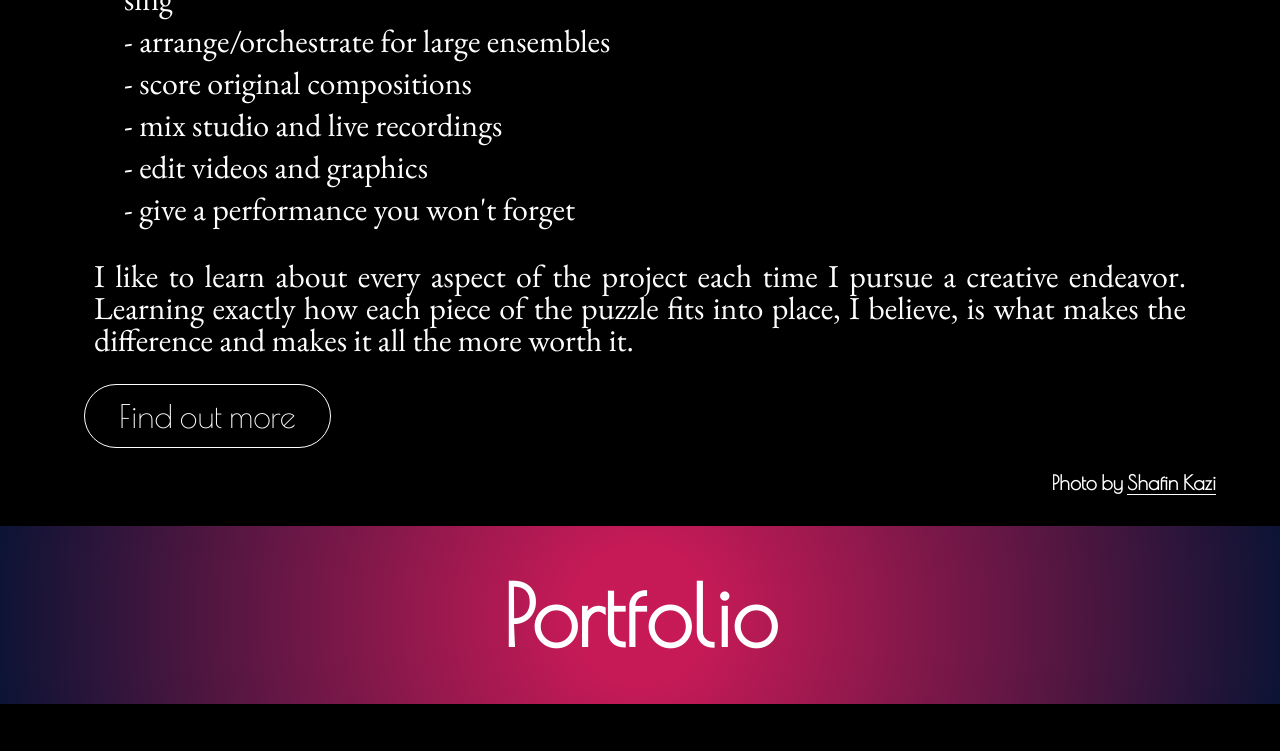
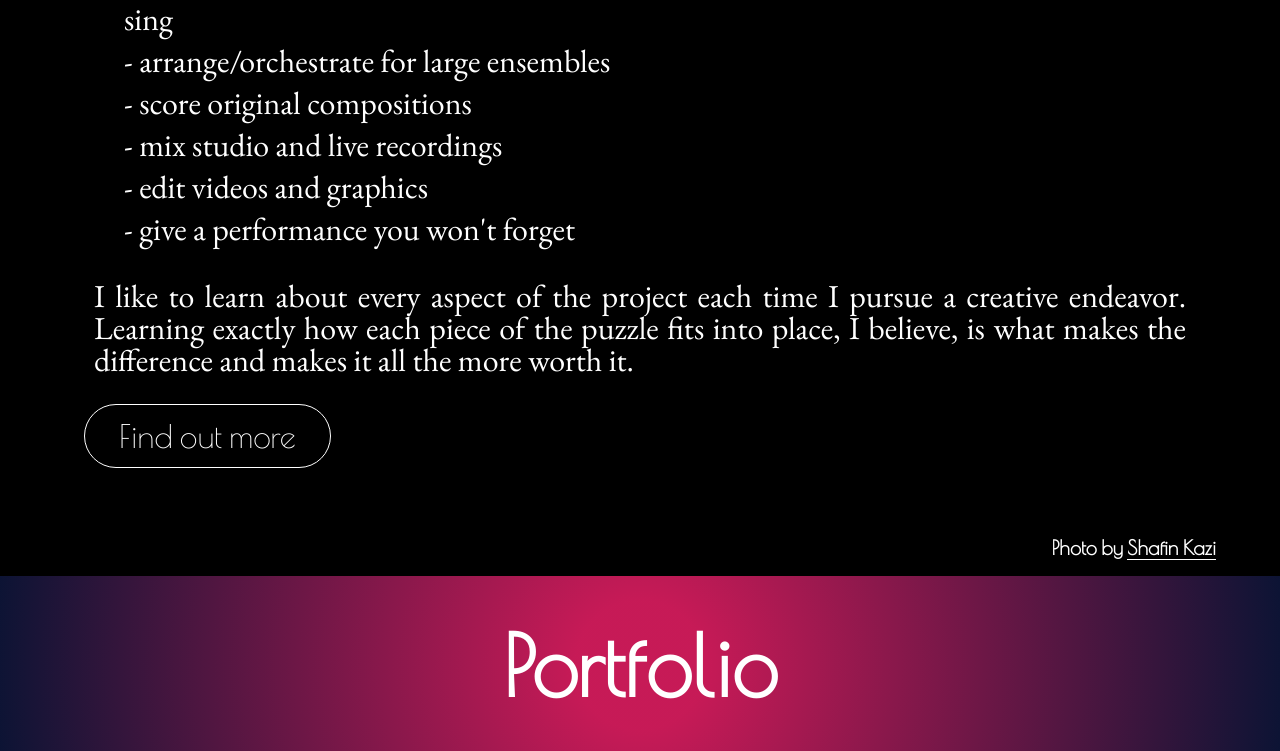
Before and after one commit to Rotomizer/Rotomizer.github.io, a plain HTML site: page index.html in a window 1280 px wide. Shown: the part 1195-1946 px from the top of the page. Drawn offline with nearby package versions, Linux system fonts and the light colour scheme.

Commit message:
Update Index and Stylesheet

```diff
--- a/PortfolioWebsite_Ex.css
+++ b/PortfolioWebsite_Ex.css
@@ -245,8 +245,8 @@ nav .fa {
     width: 90%;
     margin: auto;
     text-align: justify;
-    padding-top: 50px;
-    padding-bottom: 60px;
+    padding-top: 70px;
+    padding-bottom: 90px;
     h1 {
         font-size: var(--fontsize3);
         font-weight: 600;
@@ -275,7 +275,7 @@ nav .fa {
     h2 {
         float: right;
         position: relative;
-        top: 105px;
+        top: 150px;
         font-size: var(--fontsize5);
         a {
             border-bottom: 1px solid #fff;
```
Also changed, not shown: index.html (+0 -4 lines).
